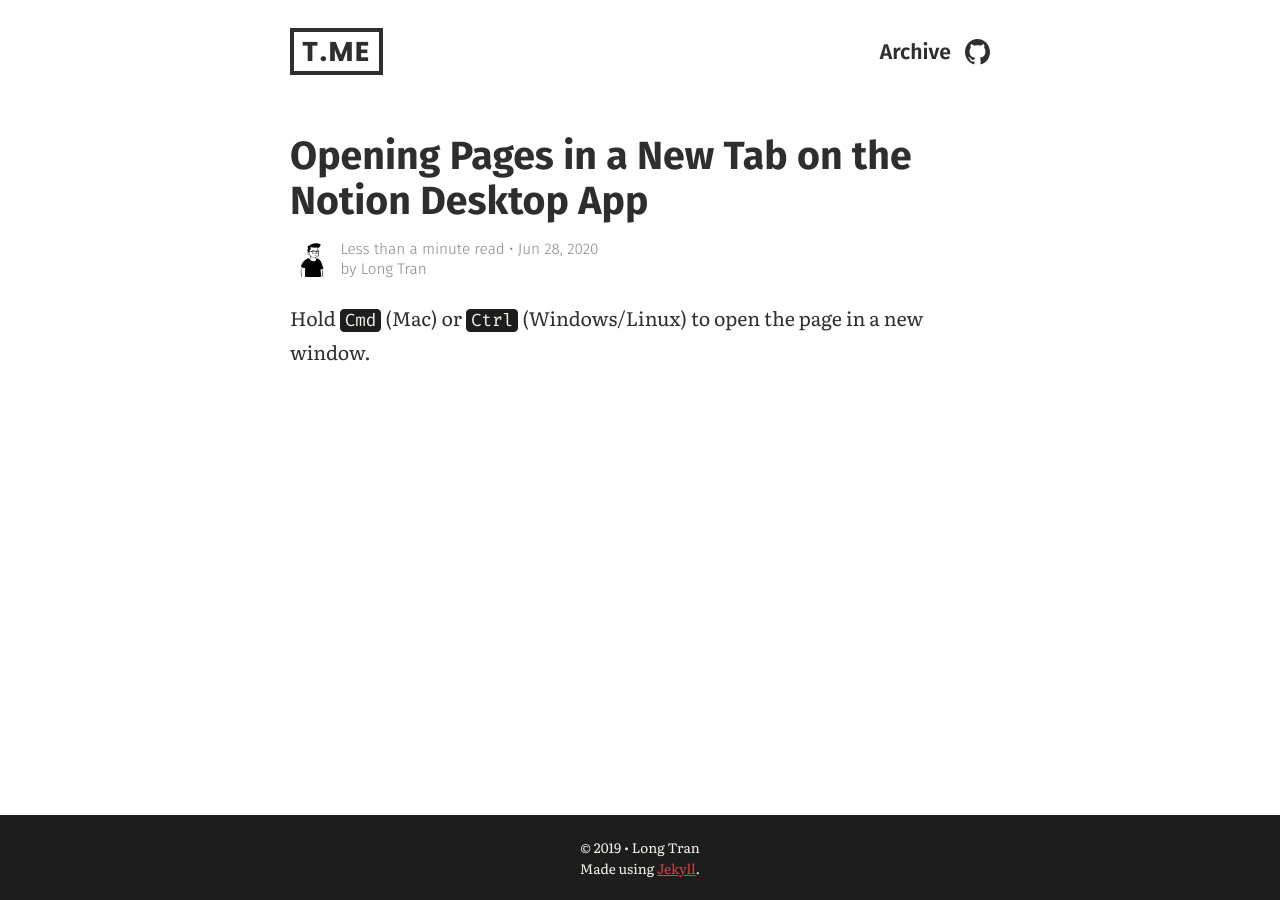
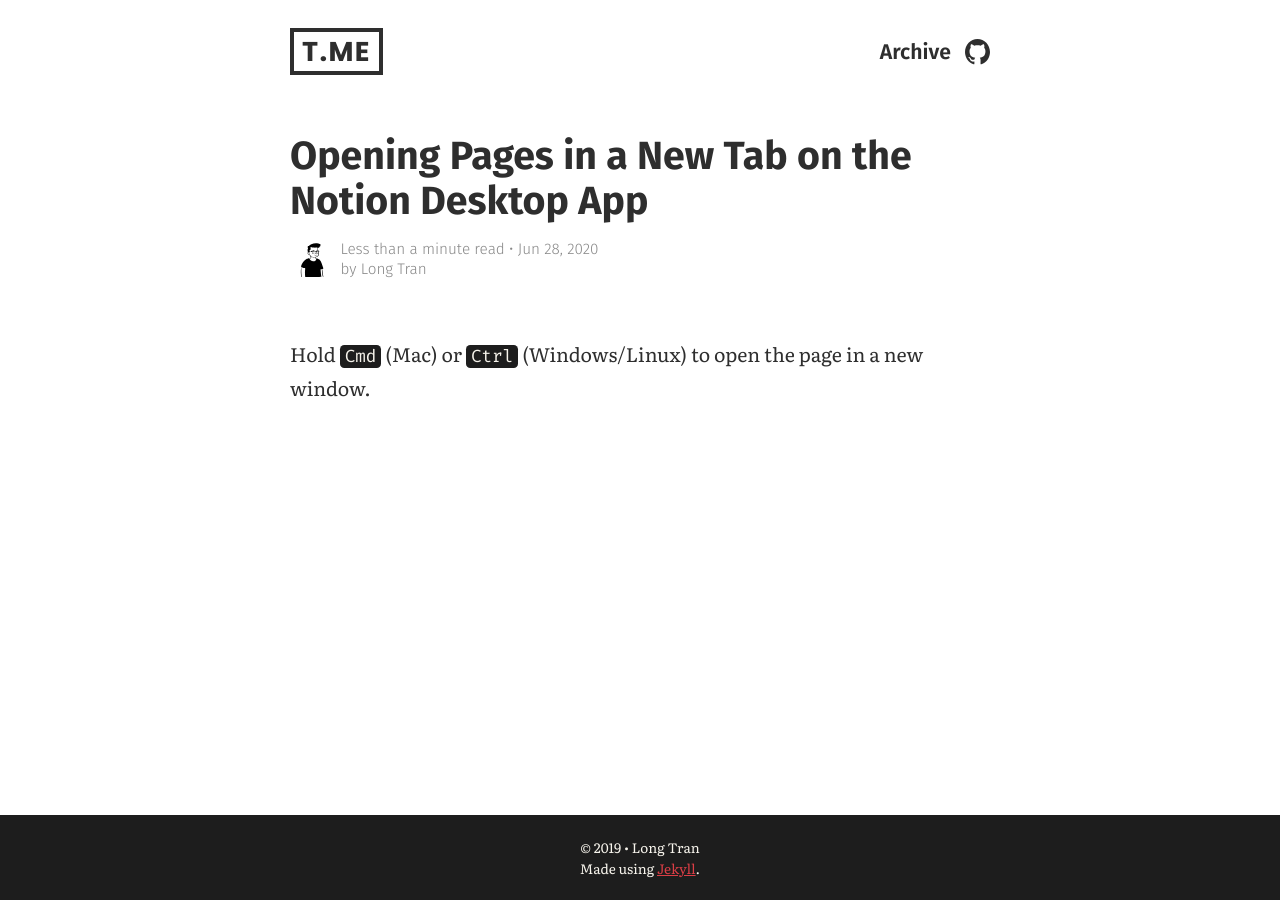
Before and after one commit to tranhl/tranhl.github.io, a Jekyll site: the page built from _posts/2020-06-28-opening-pages-in-new-tab-on-desktop.md, in a window 1280 px wide. Built offline with Jekyll 4.4.1, drawn with Linux system fonts in a browser that asks for light colours.

Commit message:
style: standard margin between header and content

```diff
--- a/_layouts/post.html
+++ b/_layouts/post.html
@@ -8,6 +8,7 @@
 read_time = minutes | append: "&nbsp;" | append: "min read" %} {% endif %}
 
 <article class="post">
+  <section class="post-header">
     <h1>{{ page.title }}</h1>
 
     <div class="author">
@@ -18,6 +19,7 @@
         <span>by {{ site.author }}</span>
       </div>
     </div>
+  </section>
 
-  {{ content }}
+  <section class="post-content">{{ content }}</section>
 </article>
--- a/_sass/_article.scss
+++ b/_sass/_article.scss
@@ -38,6 +38,12 @@
 .post {
   margin-top: 4rem;
   padding-bottom: 3em;
+
+  .post-content {
+    & > :first-child {
+      margin-top: 3.25rem;
+    }
+  }
 
   h2, h3, h4, h5, h6, figure {
     margin: 2.75rem 0 1.05rem;
```
Lines whose indentation alone changed are shown as unchanged.
